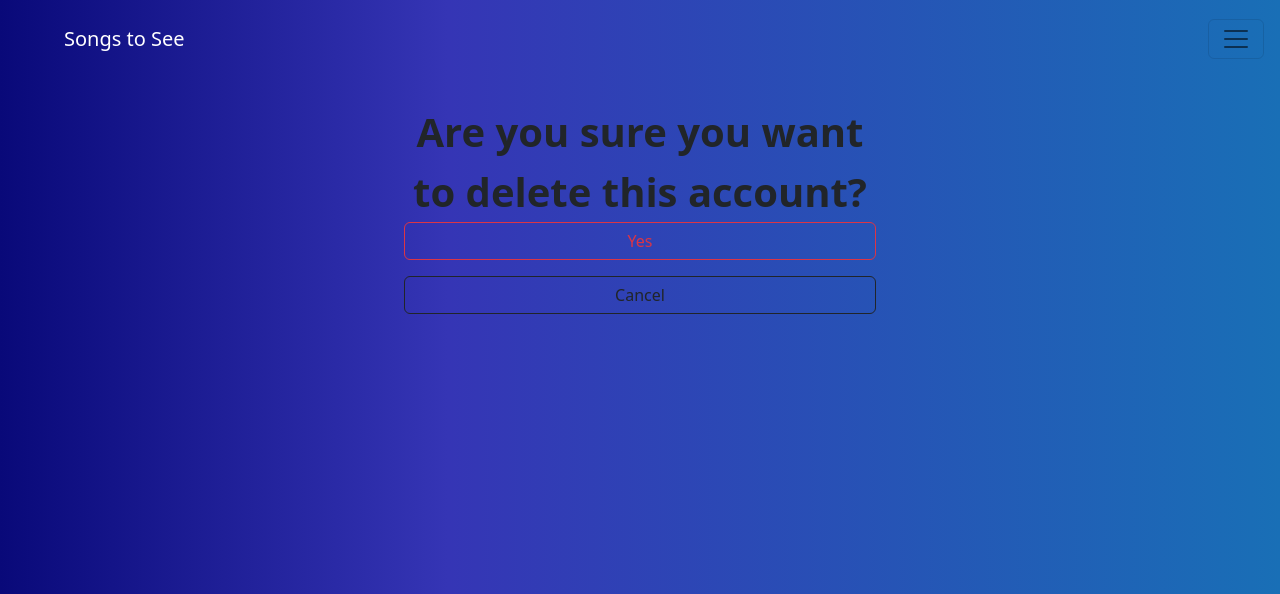
After one commit to vknguyen1/project-four, a Django app: page /accounts/1/delete in a window 1280 px wide. The commit adds this page. Shown: the top 594 px of the page. Run offline with Django 4.2, Linux system fonts and the light colour scheme; tables that the repository leaves empty hold one stand-in row (values such as "Sample post"); some libraries are stand-ins or nearby versions.

Commit message:
add delete account function

```diff
--- /dev/null
+++ b/main_app/templates/auth/user_confirm_delete.html
@@ -0,0 +1,26 @@
+{% extends "boilerplate.html" %}
+
+
+
+{% block body %}
+<div class="row content d-flex justify-content-center">
+    <div class="col-md-5">
+        <div class="box p-4">
+            <div class="col-md-12 fw-bold fs-1 text-center">
+            Are you sure you want to delete this account?
+            </div>
+            <form class="mb-3" action="" method="POST">
+                {% csrf_token %}
+                <div class="d-grid gap-2 mb-3">
+                        <input class="btn btn-outline-danger" type="submit" value="Yes">
+                </div>
+                <div class="d-grid gap-2 mb-3">
+                        <a class="btn btn-outline-dark" href="{% url 'user_profile' %}" >Cancel</a>
+                </div>
+            </form>
+        </div>
+    </div>
+</div>
+
+
+{% endblock %}
--- a/main_app/templates/main_app/userprofile_form.html
+++ b/main_app/templates/main_app/userprofile_form.html
@@ -34,4 +34,7 @@
     </form>
 </div>
 
+<div>
+    <a href="{% url 'delete_account' user.id %}">Delete this account</a>
+</div>
 {% endblock %}
--- a/main_app/urls.py
+++ b/main_app/urls.py
@@ -15,6 +15,7 @@ urlpatterns = [
     path('user_profile/', views.user_profile, name='user_profile'),
     path('user_profile/edit/', views.user_profile_edit, name='user_profile_edit'),
     path('accounts/signup/', views.signup, name='signup'),
+    path('accounts/<int:pk>/delete', views.UserDeleteView.as_view(), name='delete_account'),
     path('spotify/', views.spotify, name='spotify'),
 
 ]
--- a/main_app/views.py
+++ b/main_app/views.py
@@ -1,7 +1,8 @@
+
+from django.contrib.auth.models import User
 from django.shortcuts import render, redirect
 from django.contrib import messages
-from django.views.generic import ListView, DetailView
-from django.views.generic.edit import CreateView, UpdateView, DeleteView
+from django.views.generic.edit import DeleteView
 from main_app.forms import UserCreationForm, ProfileForm
 from django.contrib.auth import login
 from django.contrib.auth.decorators import login_required
@@ -254,3 +255,7 @@ def unfollow_event(request, event_id, user_id):
 
 def spotify(request):
     return render(request, 'spotify.html')
+
+class UserDeleteView(DeleteView):
+    model = User
+    success_url = '/'
```
